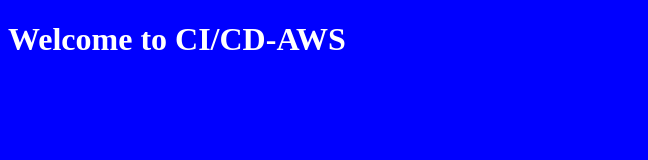
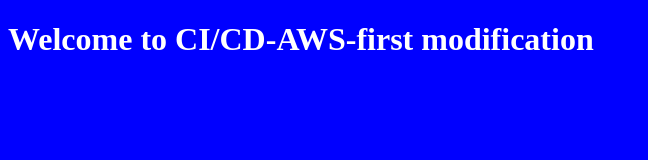
Before and after one commit to BSK-CHN/azure-cicd-prod, a plain HTML site: page index.html in a window 1280 px wide. Shown: the whole page, without its empty margins (0-648 px from the left). Drawn offline with Linux system fonts and the light colour scheme.

Commit message:
Update index.html

```diff
--- a/index.html
+++ b/index.html
@@ -1,6 +1,6 @@
 <!doctype html>
 <html>
 <body style="background-color:blue;color:white;">
-  <h1>Welcome to CI/CD-AWS </h1>
+  <h1>Welcome to CI/CD-AWS-first modification </h1>
 </body>
 </html>
```
